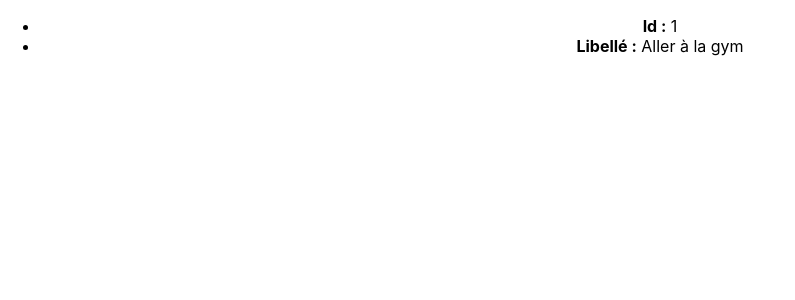
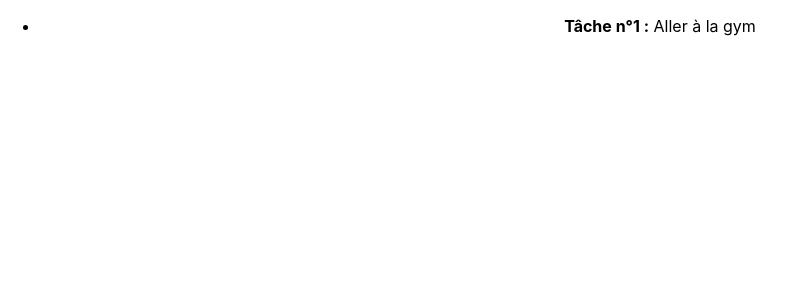
Before and after one commit to cnini/estiam-frontend, a React (Create React App) app in the folder tp/tp-01/: page /tache/1 in a window 1280 px wide. Shown: the top 300 px of the page, without its empty margins (0-795 px from the left). Built offline with nearby package versions, Linux system fonts and the light colour scheme.

Commit message:
Création d'un composant TaskCard pour y mettre les <li> dans la fonction Task

```diff
--- /dev/null
+++ b/tp/tp-01/src/components/TaskCard.js
@@ -0,0 +1,5 @@
+export default function TaskCard({ task }) {
+    return (
+        <li key={task.id}><strong>Tâche n°{task.id} :</strong> {task.label}</li>
+    )
+}
--- a/tp/tp-01/src/routes/Task.js
+++ b/tp/tp-01/src/routes/Task.js
@@ -1,4 +1,5 @@
 import { useParams } from 'react-router-dom';
+import TaskCard from '../components/TaskCard';
 
 export default function Task() {
     const { id } = useParams()
@@ -18,8 +19,7 @@ export default function Task() {
 
     return (
       <ul>
-          <li><strong>Id :</strong> {task.id}</li>
-          <li><strong>Libellé :</strong> {task.label}</li>
+        <TaskCard task={task} />
       </ul>
     )
 }
```
